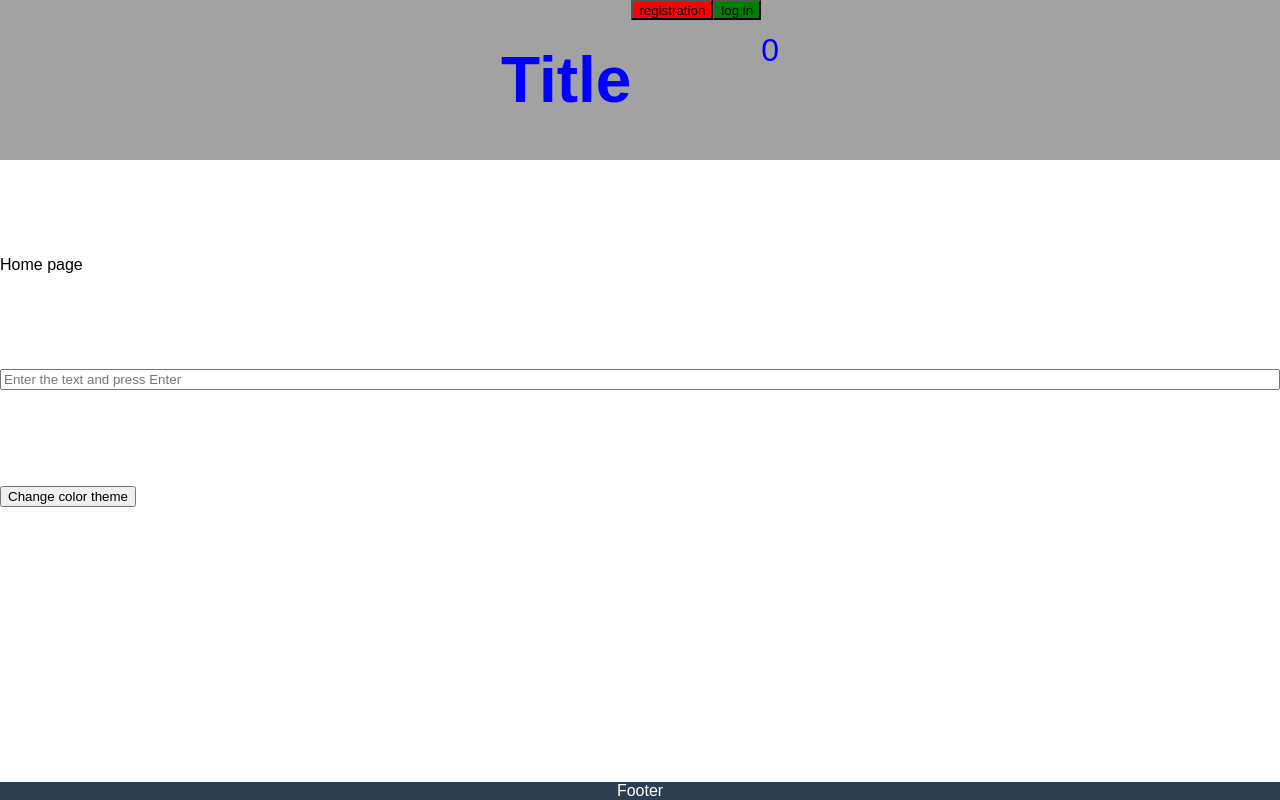
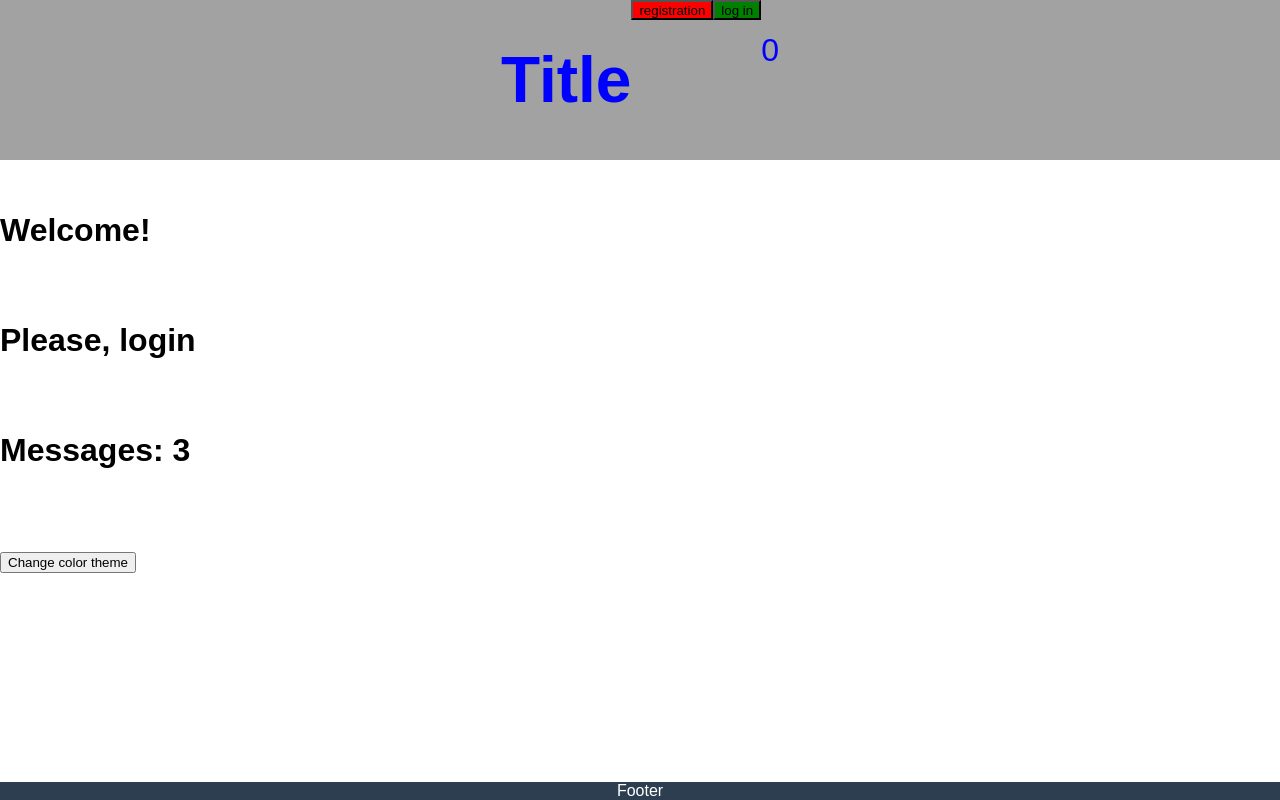
Before and after one commit to nad388/my-app, a React (Vite) app: page / in a window 1280 px wide. Built offline with nearby package versions, Linux system fonts and the light colour scheme.

Commit message:
conditional rendering

```diff
--- /dev/null
+++ b/src/pages/Greeting.jsx
@@ -0,0 +1,9 @@
+export default function Greeting({ isLoggedIn }) {
+	// if (isLoggedIn) {
+	// 	return <h1>Welcome!</h1>
+	// } else {
+	// 	return <h1>Please, login</h1>
+	// }
+
+	return <div>{isLoggedIn ? <h1>Welcome!</h1> : <h1>Please, login</h1>}</div>
+}
--- a/src/pages/HomePage.jsx
+++ b/src/pages/HomePage.jsx
@@ -1,82 +1,15 @@
-import { useState } from 'react'
+import Greeting from './Greeting'
 import './HomePage.css'
+import { Notification } from './Notification'
 
 export default function HomePage() {
-	const [value, setValue] = useState('')
-
-	const handleChange = event => {
-		setValue(event.target.value)
-	}
-	const handleKeyDown = event => {
-		if (event.key === 'Enter') {
-			alert(`${value}`)
-		}
-	}
-
-	// const handleSubmit = event => {
-	// 	event.preventDefault()
-	// 	alert('Form sended!')
-	// }
-
-	// const handleMouseOver = () => {
-	// 	console.log('mouse is over button')
-	// }
-	// const handleMouseOut = () => {
-	// 	console.log('mouse is out')
-	// }
-
-	// const handleFocus = () => {
-	// 	console.log('field focus')
-	// }
-
-	// const handleBlur = () => {
-	// 	console.log('field blur')
-	// }
-
-	// const handleScroll = event => {
-	// 	console.log('Scrolling', event.target.scrollTop)
-	// }
-
-	// const handleLoad = () => {
-	// 	console.log('image is loaded!')
-	// }
-	// const handleError = () => {
-	// 	console.log('error loading image')
-	// }
-
+	const messages = ['message1', 'message2', 'message3']
 	return (
 		<>
-			<div>Home page</div>
-			{/* <input type='text' onChange={handleChange} />
-			<p>{value}</p> */}
-
-			{/* <button onMouseOver={handleMouseOver} onMouseOut={handleMouseOut}>
-				Point it at me!
-			</button>
-
-			<input type='text' onFocus={handleFocus} onBlur={handleBlur} /> */}
-
-			{/* <div
-				onScroll={handleScroll}
-				style={{ height: '300px', overflow: 'auto' }}
-			>
-				<div style={{ height: '900px' }}>Scrolling element</div>
-			</div> */}
-			{/*
-			<img
-				src='https://i.pinimg.com/736x/b0/2c/4b/b02c4ba691924bdc88fce9a17c067e13.jpg'
-				alt='image'
-				onLoad={handleLoad}
-				onError={handleError}
-			/> */}
-
-			<input
-				type='text'
-				value={value}
-				onChange={handleChange}
-				onKeyDown={handleKeyDown}
-				placeholder='Enter the text and press Enter'
-			/>
+			<Greeting isLoggedIn={true} />
+			<Greeting isLoggedIn={false} />
+			<Notification messages={messages} />
+			<Notification messages={[]} />
 		</>
 	)
 }
--- /dev/null
+++ b/src/pages/Notification.jsx
@@ -0,0 +1,5 @@
+export const Notification = ({ messages }) => {
+	return (
+		<div>{messages.length > 0 && <h1>Messages: {messages.length}</h1>}</div>
+	)
+}
```
